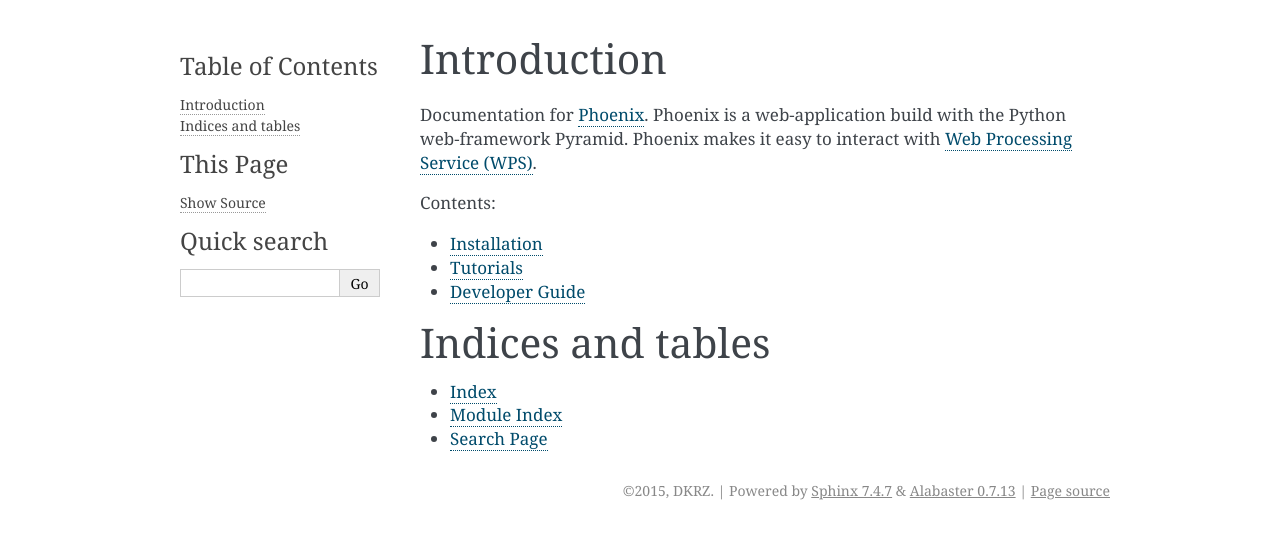
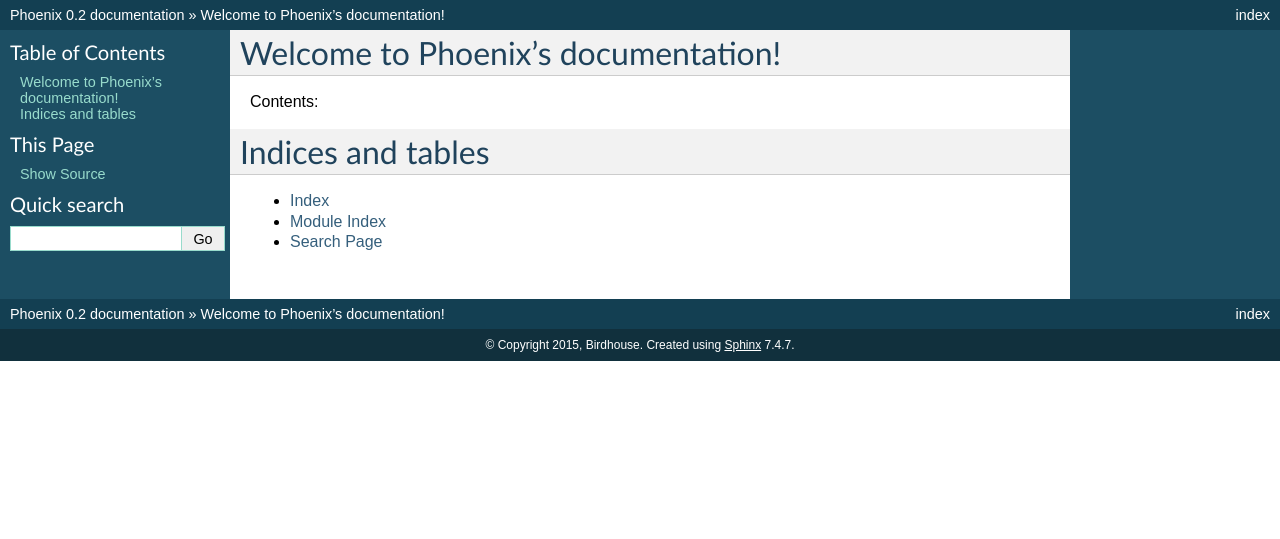
Before and after one commit to bird-house/pyramid-phoenix, a Sphinx documentation site: the page built from docs/source/index.rst, in a window 1280 px wide. Shown: the top 539 px of the page. Built offline with Sphinx 7.4.7, drawn with Linux system fonts in a browser that asks for light colours.

Commit message:
update sphinx build

```diff
--- a/docs/source/conf.py
+++ b/docs/source/conf.py
@@ -1,9 +1,10 @@
 # -*- coding: utf-8 -*-
 #
-# ClimDaPs documentation build configuration file, created by
-# sphinx-quickstart on Wed Jul 10 17:08:00 2013.
+# Phoenix documentation build configuration file, created by
+# sphinx-quickstart on Wed Mar 11 13:38:39 2015.
 #
-# This file is execfile()d with the current directory set to its containing dir.
+# This file is execfile()d with the current directory set to its
+# containing dir.
 #
 # Note that not all possible configuration values are present in this
 # autogenerated file.
@@ -11,25 +12,29 @@
 # All configuration values have a default; values that are commented out
 # serve to show the default.
 
-import sys, os
-
-# using boostrap theme
-# https://github.com/ryan-roemer/sphinx-bootstrap-theme
-#import sphinx_bootstrap_theme
+import sys
+import os
 
 # If extensions (or modules to document with autodoc) are in another directory,
 # add these directories to sys.path here. If the directory is relative to the
 # documentation root, use os.path.abspath to make it absolute, like shown here.
 #sys.path.insert(0, os.path.abspath('.'))
 
-# -- General configuration -----------------------------------------------------
+# -- General configuration ------------------------------------------------
 
 # If your documentation needs a minimal Sphinx version, state it here.
 #needs_sphinx = '1.0'
 
-# Add any Sphinx extension module names here, as strings. They can be extensions
-# coming with Sphinx (named 'sphinx.ext.*') or your custom ones.
-extensions = ['sphinx.ext.autodoc', 'sphinx.ext.intersphinx', 'sphinx.ext.todo', 'sphinx.ext.coverage', 'sphinx.ext.ifconfig', 'sphinx.ext.viewcode']
+# Add any Sphinx extension module names here, as strings. They can be
+# extensions coming with Sphinx (named 'sphinx.ext.*') or your custom
+# ones.
+extensions = [
+    'sphinx.ext.autodoc',
+    'sphinx.ext.intersphinx',
+    'sphinx.ext.todo',
+    'sphinx.ext.ifconfig',
+    'sphinx.ext.viewcode',
+]
 
 # Add any paths that contain templates here, relative to this directory.
 templates_path = ['_templates']
@@ -45,7 +50,7 @@
 
 # General information about the project.
 project = u'Phoenix'
-copyright = u'2015, DKRZ'
+copyright = u'2015, Birdhouse'
 
 # The version info for the project you're documenting, acts as replacement for
 # |version| and |release|, also used in various other places throughout the
@@ -54,7 +59,7 @@
 # The short X.Y version.
 version = '0.2'
 # The full version, including alpha/beta/rc tags.
-#release = '0.2.0'
+release = '0.2'
 
 # The language for content autogenerated by Sphinx. Refer to documentation
 # for a list of supported languages.
@@ -70,7 +75,8 @@
 # directories to ignore when looking for source files.
 exclude_patterns = []
 
-# The reST default role (used for this markup: `text`) to use for all documents.
+# The reST default role (used for this markup: `text`) to use for all
+# documents.
 #default_role = None
 
 # If true, '()' will be appended to :func: etc. cross-reference text.
@@ -90,13 +96,15 @@
 # A list of ignored prefixes for module index sorting.
 #modindex_common_prefix = []
 
+# If true, keep warnings as "system message" paragraphs in the built documents.
+#keep_warnings = False
 
-# -- Options for HTML output ---------------------------------------------------
+
+# -- Options for HTML output ----------------------------------------------
 
 # The theme to use for HTML and HTML Help pages.  See the documentation for
 # a list of builtin themes.
-#html_theme = 'default'
-#html_theme = 'bootstrap'
+html_theme = 'default'
 
 # Theme options are theme-specific and customize the look and feel of a theme
 # further.  For a list of options available for each theme, see the
@@ -105,7 +113,6 @@
 
 # Add any paths that contain custom themes here, relative to this directory.
 #html_theme_path = []
-#html_theme_path = sphinx_bootstrap_theme.get_html_theme_path()
 
 # The name for this set of Sphinx documents.  If None, it defaults to
 # "<project> v<release> documentation".
@@ -127,6 +134,11 @@
 # relative to this directory. They are copied after the builtin static files,
 # so a file named "default.css" will overwrite the builtin "default.css".
 html_static_path = ['_static']
+
+# Add any extra paths that contain custom files (such as robots.txt or
+# .htaccess) here, relative to this directory. These files are copied
+# directly to the root of the documentation.
+#html_extra_path = []
 
 # If not '', a 'Last updated on:' timestamp is inserted at every page bottom,
 # using the given strftime format.
@@ -170,10 +182,10 @@
 #html_file_suffix = None
 
 # Output file base name for HTML help builder.
-htmlhelp_basename = 'Phoenix_doc'
+htmlhelp_basename = 'Phoenixdoc'
 
 
-# -- Options for LaTeX output --------------------------------------------------
+# -- Options for LaTeX output ---------------------------------------------
 
 latex_elements = {
 # The paper size ('letterpaper' or 'a4paper').
@@ -187,10 +199,12 @@
 }
 
 # Grouping the document tree into LaTeX files. List of tuples
-# (source start file, target name, title, author, documentclass [howto/manual]).
-#latex_documents = [
-#  ('index', 'Phoenix.tex', u'Phoenix Documentation', 'manual'),
-#]
+# (source start file, target name, title,
+#  author, documentclass [howto, manual, or own class]).
+latex_documents = [
+  ('index', 'Phoenix.tex', u'Phoenix Documentation',
+   u'Birdhouse', 'manual'),
+]
 
 # The name of an image file (relative to this directory) to place at the top of
 # the title page.
@@ -213,29 +227,29 @@
 #latex_domain_indices = True
 
 
-# -- Options for manual page output --------------------------------------------
+# -- Options for manual page output ---------------------------------------
 
 # One entry per manual page. List of tuples
 # (source start file, name, description, authors, manual section).
-#man_pages = [
-#    ('index', 'climdaps', u'ClimDaPs Documentation',
-#     [u'DKRZ'], 1)
-#]
+man_pages = [
+    ('index', 'phoenix', u'Phoenix Documentation',
+     [u'Birdhouse'], 1)
+]
 
 # If true, show URL addresses after external links.
 #man_show_urls = False
 
 
-# -- Options for Texinfo output ------------------------------------------------
+# -- Options for Texinfo output -------------------------------------------
 
 # Grouping the document tree into Texinfo files. List of tuples
 # (source start file, target name, title, author,
 #  dir menu entry, description, category)
-#texinfo_documents = [
-#  ('index', 'ClimDaPs', u'ClimDaPs Documentation',
-#   u'DKRZ', 'ClimDaPs', 'One line description of project.',
-#   'Miscellaneous'),
-#]
+texinfo_documents = [
+  ('index', 'Phoenix', u'Phoenix Documentation',
+   u'Birdhouse', 'Phoenix', 'One line description of project.',
+   'Miscellaneous'),
+]
 
 # Documents to append as an appendix to all manuals.
 #texinfo_appendices = []
@@ -246,6 +260,9 @@
 # How to display URL addresses: 'footnote', 'no', or 'inline'.
 #texinfo_show_urls = 'footnote'
 
+# If true, do not generate a @detailmenu in the "Top" node's menu.
+#texinfo_no_detailmenu = False
+
 
 # Example configuration for intersphinx: refer to the Python standard library.
 intersphinx_mapping = {'http://docs.python.org/': None}
--- a/docs/source/index.rst
+++ b/docs/source/index.rst
@@ -1,23 +1,17 @@
 .. Phoenix documentation master file, created by
-   sphinx-quickstart on Wed Jul 10 17:08:00 2013.
+   sphinx-quickstart on Wed Mar 11 13:38:39 2015.
    You can adapt this file completely to your liking, but it should at least
    contain the root `toctree` directive.
 
-.. _introduction:
-
-Introduction
-============
-
-Documentation for `Phoenix <http://bird-house.github.io/>`_. Phoenix is a web-application build with the Python web-framework Pyramid. Phoenix makes it easy to interact with `Web Processing Service (WPS) <http://opengeospatil.org/standards/wps>`_.
+Welcome to Phoenix's documentation!
+===================================
 
 Contents:
 
 .. toctree::
-   :maxdepth: 1
+   :maxdepth: 2
 
-   installation/index
-   tutorial/index
-   devguide/index
+
 
 Indices and tables
 ==================
```
